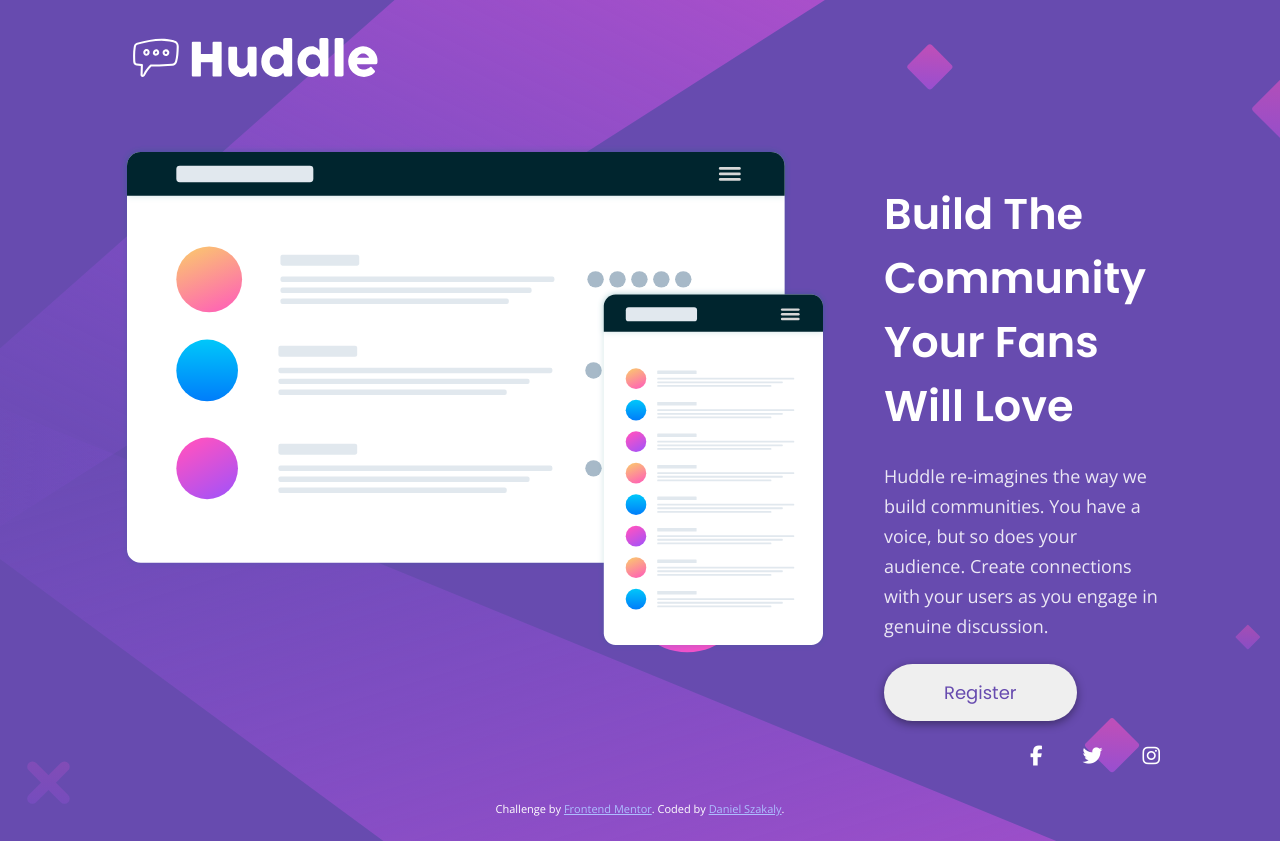
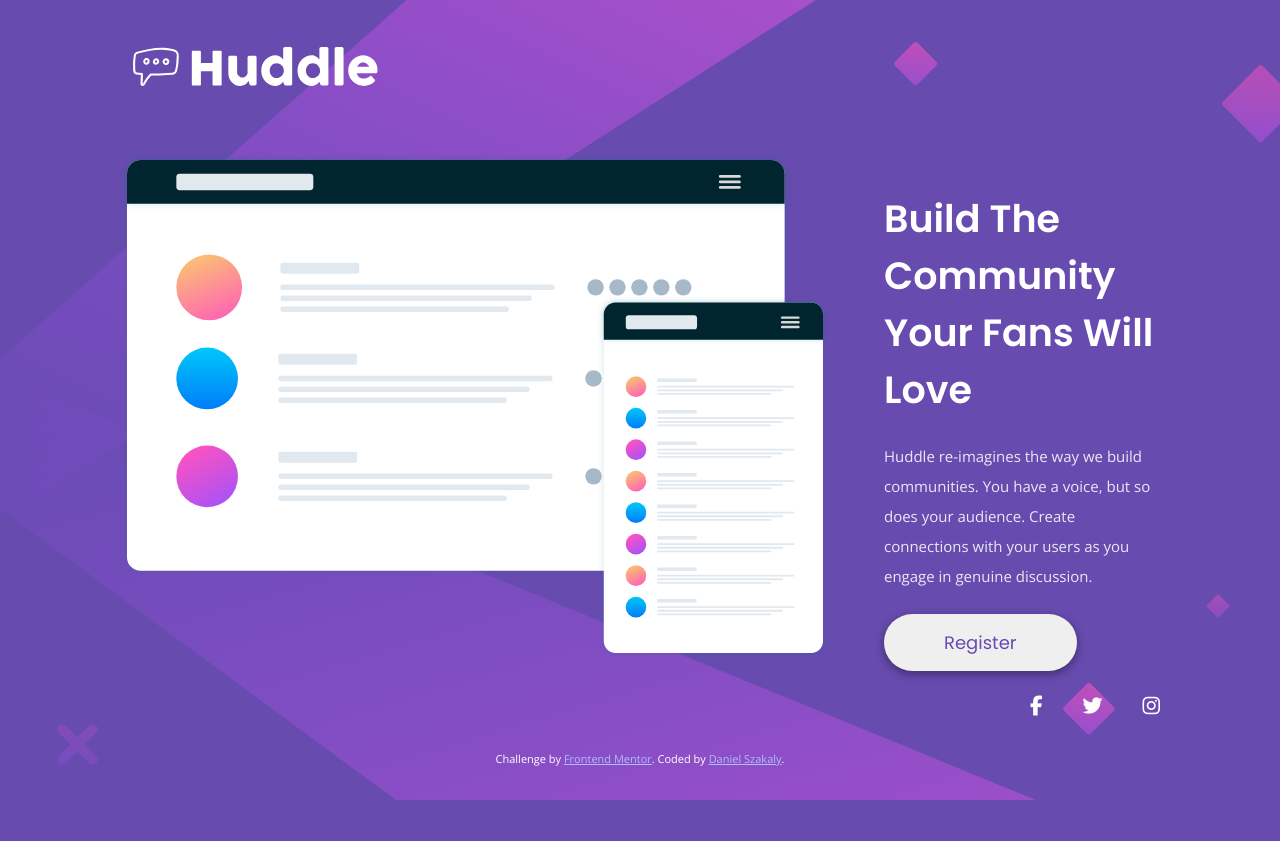
Before and after one commit to szakidani23/huddle-landing, a plain HTML site: page index.html in a window 1280 px wide. After the commit the page ends 800 px from the top, so only its background shows below. Drawn offline with nearby package versions, Linux system fonts and the light colour scheme.

Commit message:
Update styles.css

```diff
--- a/styles.css
+++ b/styles.css
@@ -14,7 +14,7 @@ html {
 h1,h2 {
   font-family: 'Poppins', sans-serif;
   font-weight: 600;
-  font-size: 4.3rem;
+  font-size: 3.8rem;
   color: var(--white);
 }
 
@@ -34,7 +34,7 @@ body {
 body,p {
   font-family: 'Open Sans', sans-serif;
   font-weight: 400;
-  font-size: 1.8rem;
+  font-size: 1.5rem;
   color: var(--white);
 }
 
@@ -145,10 +145,6 @@ button:hover {
     font-size: 2.8rem;
   }
 
-  p {
-    font-size:1.6rem;
-  }
-
   html {
     font-size: 56.5%;
   }
```
